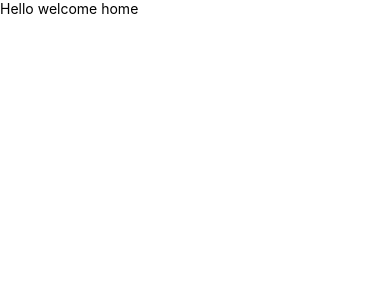
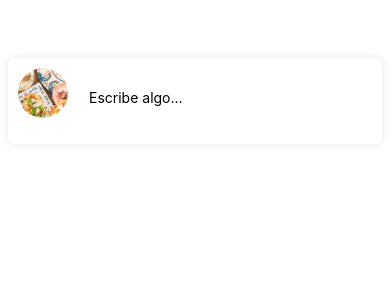
Before and after one commit to FranB201/excellenceService, a React Native app: screen /HomeScreen in a window 390 px wide. Shown: the top 300 px of the page. Built offline with nearby package versions, Linux system fonts and the light colour scheme.

Commit message:
cambios inputAvatar y HomeScreen

```diff
--- /dev/null
+++ b/src/ui/components/inputs/InputAvatar.tsx
@@ -0,0 +1,24 @@
+import React from 'react';
+import { Image, TextInput, View, TouchableOpacity } from 'react-native';
+import { InputAvatarStyle } from './InputAvatarStyle';
+import Ionicons from 'react-native-vector-icons/Ionicons'; // Importa Ionicons
+
+
+export const InputAvatar = () => {
+  return (
+
+    <View style={InputAvatarStyle.board}>
+      <Image
+        source={require('../../assets/login/loginBackg.jpg')}
+        style={InputAvatarStyle.image}
+      />
+      <TextInput
+        style={InputAvatarStyle.input}
+        placeholder="Escribe algo..."
+        multiline={true} // Permite múltiples líneas
+        // Añade los manejadores de eventos que necesites
+      />
+
+    </View>
+  );
+};
--- /dev/null
+++ b/src/ui/components/inputs/InputAvatarStyle.tsx
@@ -0,0 +1,38 @@
+import { StyleSheet } from "react-native";
+
+export const InputAvatarStyle = StyleSheet.create({
+
+    board: {
+      flexDirection: 'row',
+      padding: 10,
+      margin: 8,
+      backgroundColor: 'white',
+      borderRadius: 6,
+      shadowOpacity: 0.1,
+      shadowRadius: 10,
+      shadowColor: 'black',
+      shadowOffset: { width: 0, height: 0 },
+
+    },
+      image: {
+        // Estilos para la imagen
+        width: 50,
+        height: 50,
+        borderRadius: 25,
+      },
+      input: {
+        flex: 1, // Permite que el input se expanda para llenar el espacio
+        borderWidth: 1,
+        borderColor: 'white',
+        borderRadius: 10,
+        padding: 10,
+        marginTop: 10,
+        marginLeft: 10,
+        // No fijes un width para permitir que el input se expanda
+      },
+      // Añade un nuevo estilo para el botón de enviar
+      sendButton: {
+        padding: 10, // Añade un poco de padding para facilitar la pulsación
+        justifyContent: 'center', // Centra el ícono verticalmente
+      },
+    });
--- a/src/ui/screens/home/HomeScreen.tsx
+++ b/src/ui/screens/home/HomeScreen.tsx
@@ -1,12 +1,15 @@
 import React from 'react'
 import { Text, Vibration, View } from 'react-native'
+import { HomeStyle } from './HomeStyle'
+import { InputAvatar } from '../../components/inputs/InputAvatar';
+
+
 
 export const HomeScreen = () => {
     return (
 
-        <View>
-            <Text>Hello welcome home</Text>
-
+        <View style={HomeStyle.container}>
+                <InputAvatar />
         </View>
 
     )
--- a/src/ui/screens/home/HomeStyle.tsx
+++ b/src/ui/screens/home/HomeStyle.tsx
@@ -0,0 +1,47 @@
+import { StyleSheet } from "react-native";
+
+
+export const HomeStyle = StyleSheet.create({
+
+    container:{
+      flex: 1,
+      paddingTop: 50,
+
+    },
+
+    card: {
+      // Estilos para la tarjeta
+      flexDirection: 'row',
+      padding: 10,
+      marginVertical: 10,
+      backgroundColor: 'white',
+      borderRadius: 6,
+      shadowOpacity: 0.1,
+      shadowRadius: 10,
+      shadowColor: 'black',
+      shadowOffset: { width: 0, height: 0 },
+    },
+    avatar: {
+      // Estilos para el avatar
+      width: 40,
+      height: 40,
+      borderRadius: 20,
+    },
+    cardContent: {
+      // Estilos para el contenido de la tarjeta
+      marginLeft: 10,
+    },
+    name: {
+      // Estilos para el nombre
+      fontWeight: 'bold',
+    },
+    date: {
+      // Estilos para la fecha
+      fontSize: 12,
+      color: 'gray',
+    },
+    message: {
+      // Estilos para el mensaje
+    },
+
+  });
```
